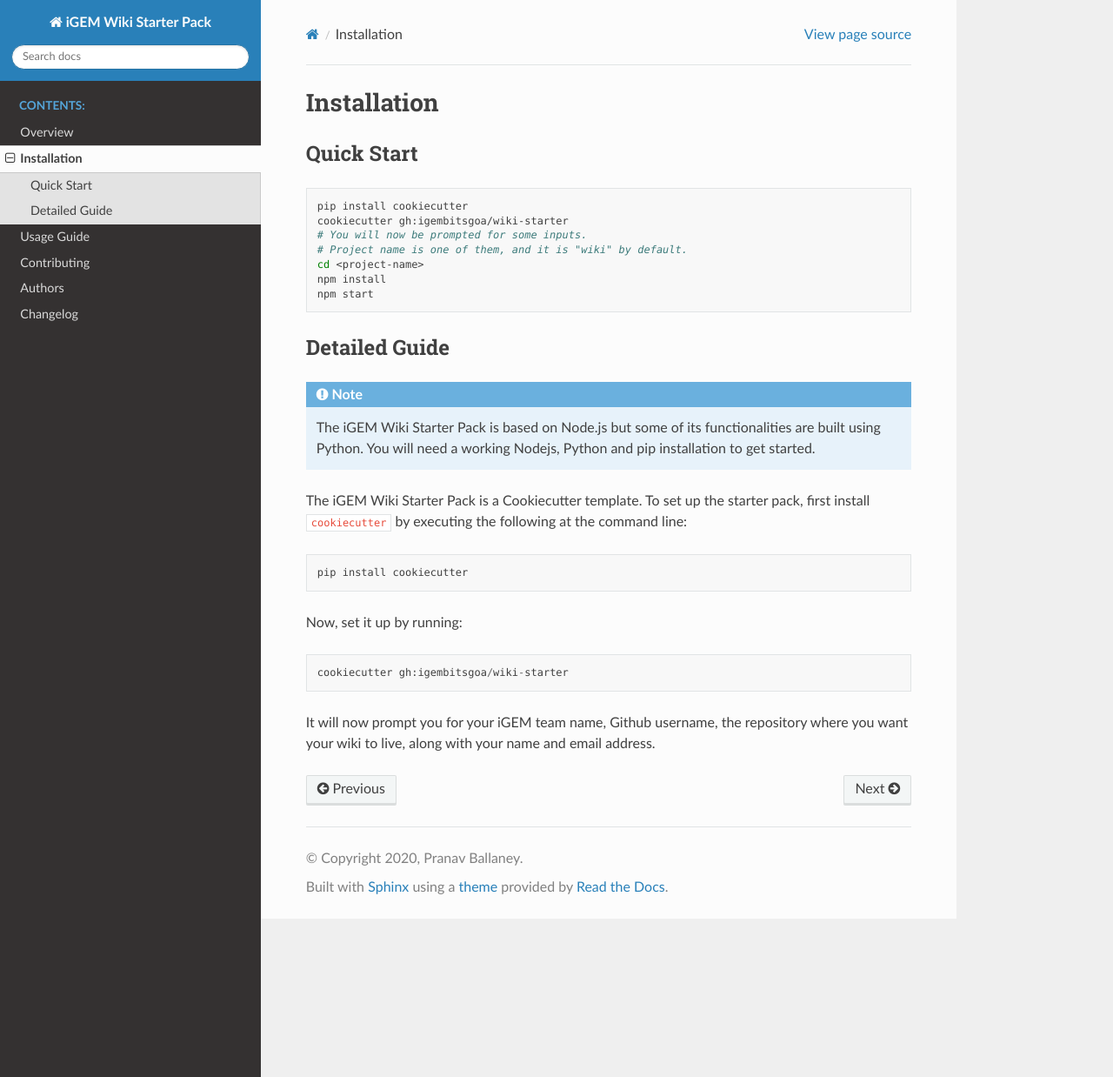
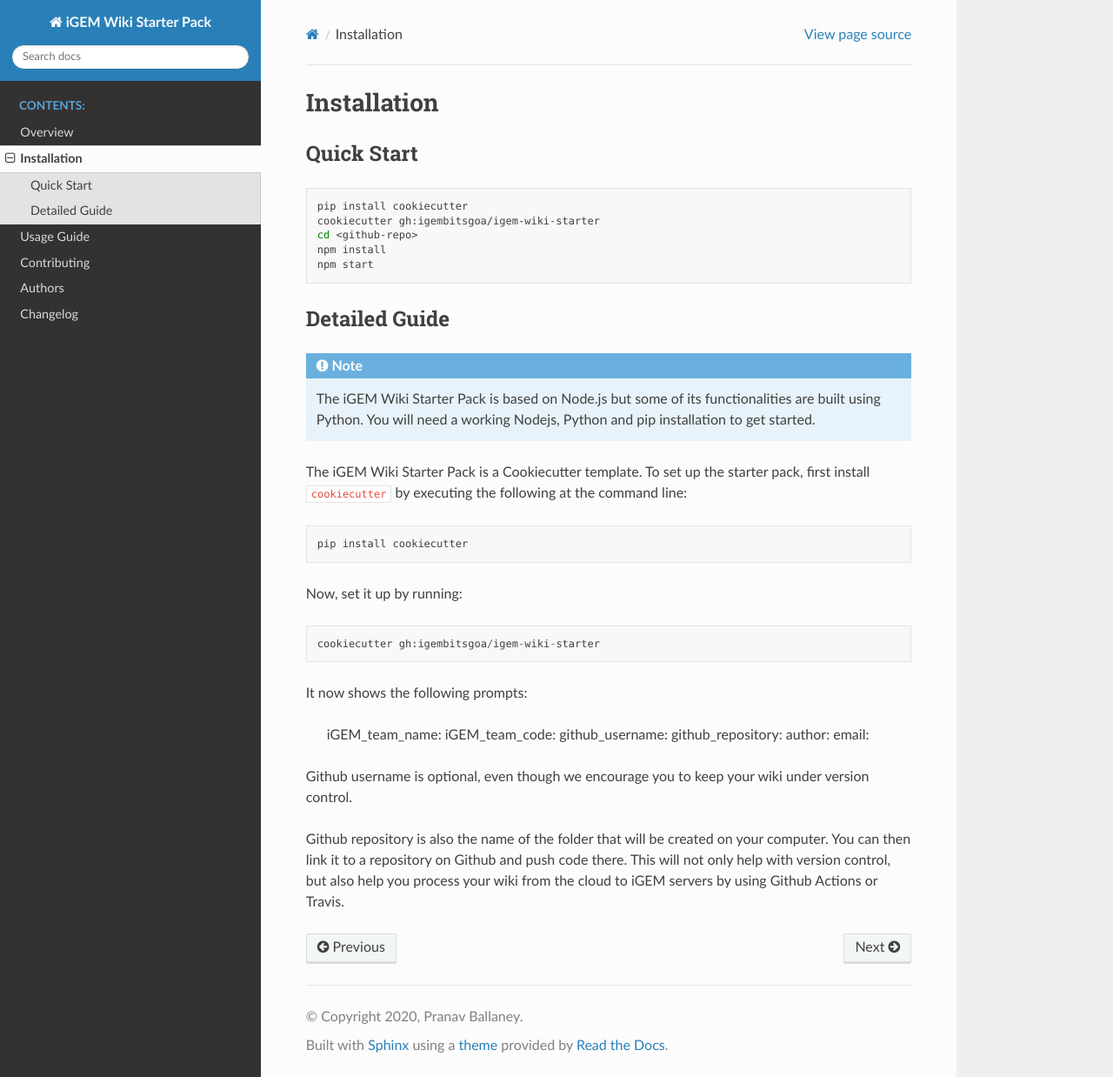
Before and after one commit to igembitsgoa/igem-wiki-starter, a Sphinx documentation site: the page built from docs/installation.rst, in a window 1280 px wide and 1238 px high. Shown: the whole window at 87% size. Built offline with Sphinx 7.4.7 and the Read the Docs theme 2.0.0, drawn with Linux system fonts in a browser that asks for light colours.

Commit message:
Fix installation details

```diff
--- a/docs/index.rst
+++ b/docs/index.rst
@@ -35,7 +35,7 @@ Features
 1. Built-in theme that
 
    a) Looks great on all devices
-   b) Works with screenreaders and the like
+   b) Comes with a dark mode
 
 2. Markdown support
 3. Automatic uploads with WikiSync
--- a/docs/installation.rst
+++ b/docs/installation.rst
@@ -10,10 +10,8 @@ Quick Start
 .. code-block:: bash
 
     pip install cookiecutter
-    cookiecutter gh:igembitsgoa/wiki-starter
-    # You will now be prompted for some inputs.
-    # Project name is one of them, and it is "wiki" by default.
-    cd <project-name>
+    cookiecutter gh:igembitsgoa/igem-wiki-starter
+    cd <github-repo>
     npm install
     npm start
 
@@ -31,8 +29,19 @@ The iGEM Wiki Starter Pack is a Cookiecutter template. To set up the starter pac
 
 Now, set it up by running::
 
-    cookiecutter gh:igembitsgoa/wiki-starter
+    cookiecutter gh:igembitsgoa/igem-wiki-starter
 
-It will now prompt you for your iGEM team name, Github username, the repository where you want your wiki to live, along with your name and email address.
+It now shows the following prompts:
+
+    iGEM_team_name:
+    iGEM_team_code:
+    github_username:
+    github_repository:
+    author:
+    email:
+
+Github username is optional, even though we encourage you to keep your wiki under version control.
+
+Github repository is also the name of the folder that will be created on your computer. You can then link it to a repository on Github and push code there. This will not only help with version control, but also help you process your wiki from the cloud to iGEM servers by using Github Actions or Travis.
 
 .. # TODO: #2 Add Cookiecutter prompt details
```
